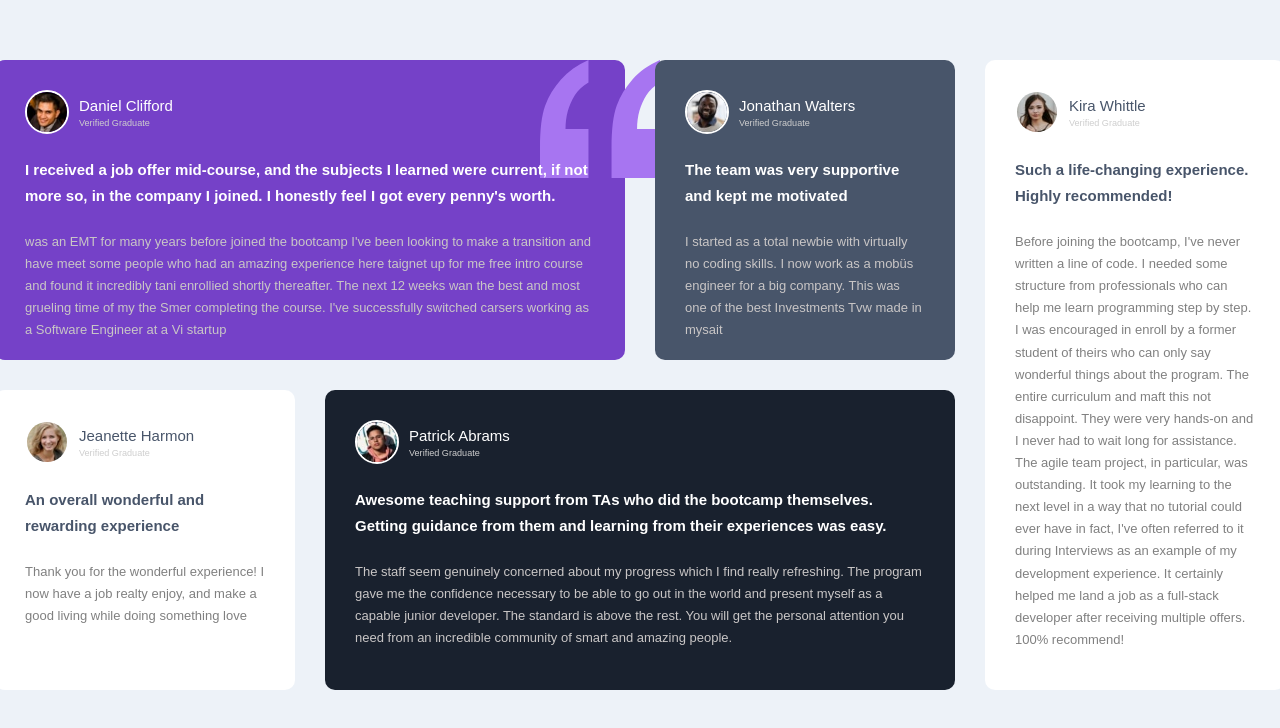
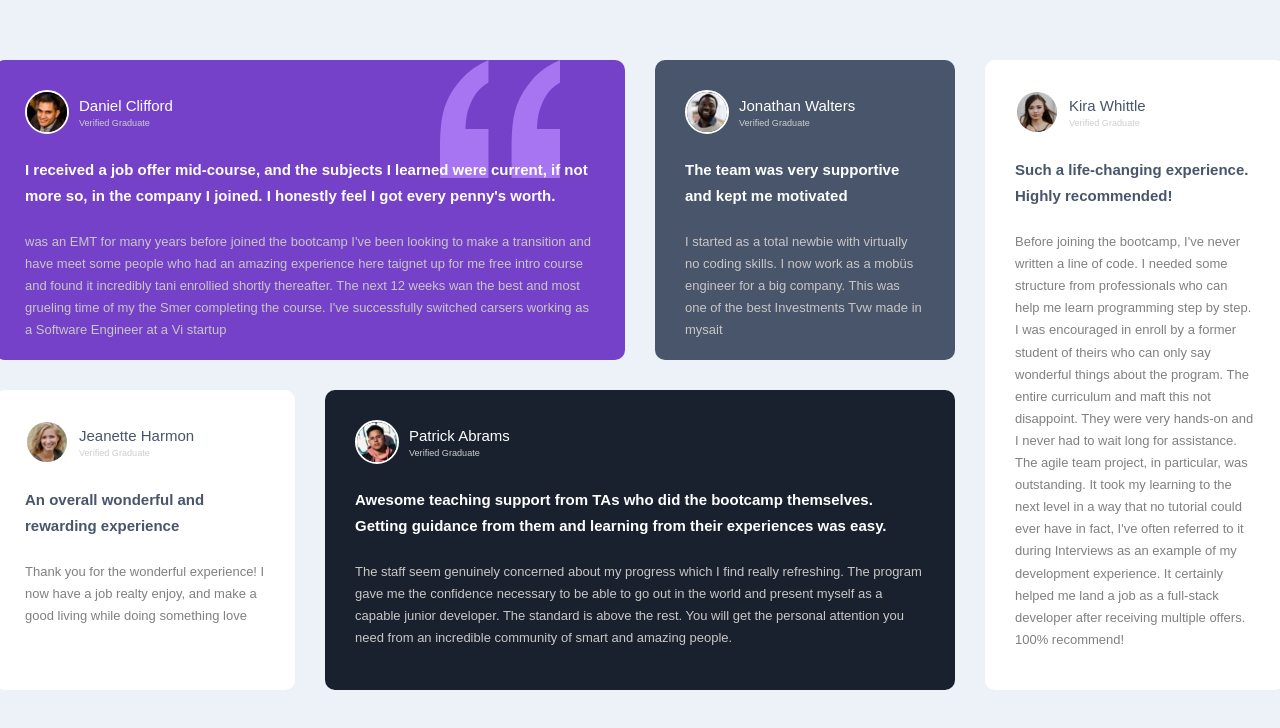
Before and after one commit to MEHDI204/container-items-grid, a plain HTML site: page index.html in a window 1280 px wide. Drawn offline with Linux system fonts and the light colour scheme.

Commit message:
Update styles.css

```diff
--- a/styles.css
+++ b/styles.css
@@ -130,6 +130,6 @@ img{
     border-radius: unset;
     border: none;
     top: 60px;
-    left: 540px;
+    left: 440px;
     z-index: 0;
 }
```
